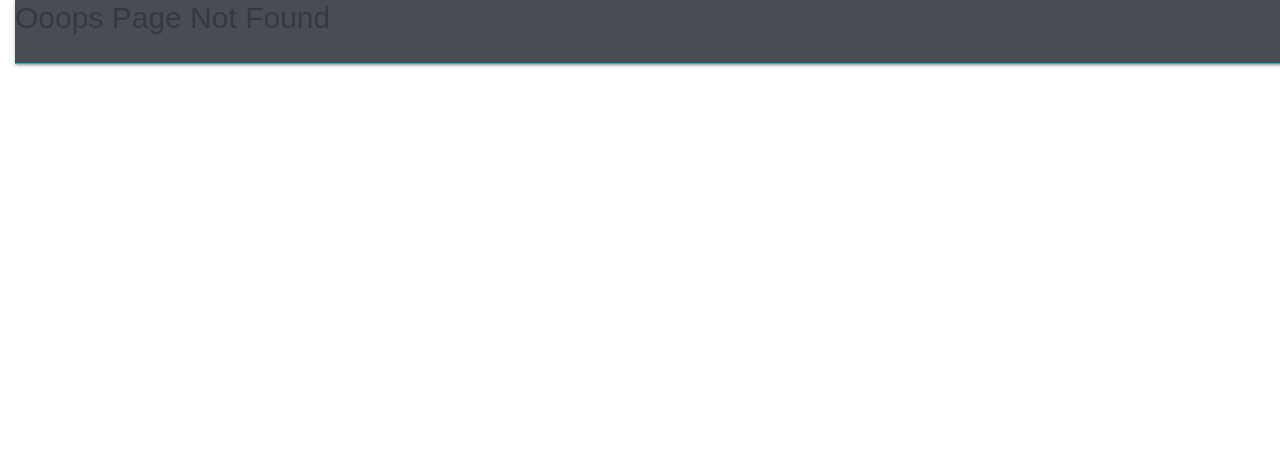
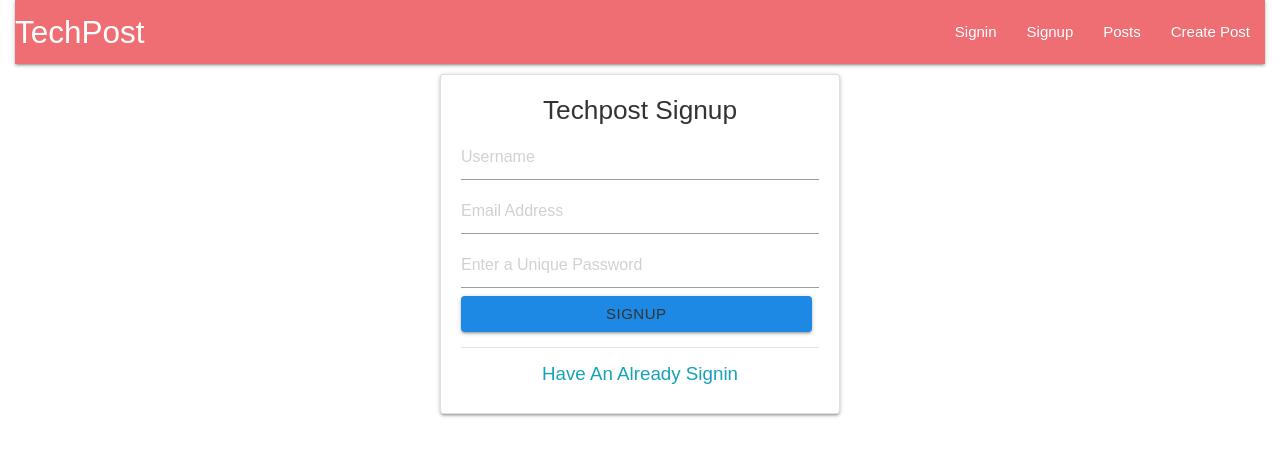
Before and after one commit to mubarak23/techposts, a React app: page /signup in a window 1280 px wide. Before the commit this address had no page. Shown: the top 456 px of the page. Built offline with nearby package versions, Linux system fonts and the light colour scheme; what redux-immutable-state-invariant would draw is missing.

Commit message:
work on link with route

```diff
--- a/package.json
+++ b/package.json
@@ -16,7 +16,7 @@
     "react-dom": "16.8.4",
     "react-moment": "^0.9.2",
     "react-redux": "6.0.1",
-    "react-router-dom": "5.0.0",
+    "react-router-dom": "^5.1.2",
     "react-toastify": "4.5.2",
     "redux": "4.0.1",
     "redux-thunk": "2.3.0",
--- a/src/components/App.css
+++ b/src/components/App.css
@@ -11,6 +11,16 @@
   box-sizing: border-box;
   margin: 0;
   padding: 0;
+}
+
+.mycard {
+  margin-top: 30px;
+}
+.auth-card {
+  padding: 20px;
+  text-align: center;
+  max-width: 400px;
+  margin: 10px auto;
 }
 
 body {
--- a/src/components/App.js
+++ b/src/components/App.js
@@ -9,6 +9,8 @@ import Posts from './post/Posts';
 import PostDetail from './post/PostDetail';
 import MainOne from './courses/Posts';
 import ManagePost from './post/MangePosts';
+import Signup from './Auth/Signup';
+import Signin from './Auth/Signin';
 import './App.css';
 function App() {
   return (
@@ -17,6 +19,8 @@ function App() {
       <Switch>
         <Route exact path='/' component={Home} />
         <Route path='/about' component={AboutPage} />
+        <Route path='/signup' component={Signup} />
+        <Route path='/signin' component={Signin} />
         <Route path='/posts' component={Posts} />
         <Route path='/mainone' component={MainOne} />
         <Route path='/manage' component={ManagePost} />
--- a/src/components/Auth/Signin.js
+++ b/src/components/Auth/Signin.js
@@ -10,11 +10,22 @@ const Signin = () => {
   return (
     <div className='my-card'>
       <div className='card auth-card'>
-        <h3>Techpost Signup</h3>
+        <h3>Techpost Signin</h3>
         <input type='text' placeholder='Username' />
         <input type='password' placeholder='Enter Your Password' />
-        <button className='btn waves-effect waves-light #64b5f6 blue darken-1' />
+        <button
+          className='btn waves-effect
+         waves-light #64b5f6 blue darken-1'
+        >
+          Signin
+        </button>
+        <hr />
+        <h5>
+          <Link to='/signup'>Dont Have An Account SignUp</Link>
+        </h5>
       </div>
     </div>
   );
 };
+
+export default Signin;
--- a/src/components/Auth/Signup.js
+++ b/src/components/Auth/Signup.js
@@ -4,9 +4,9 @@ import './../App.css';
 
 const Signup = () => {
   const history = useHistory();
-  const [username, SetUsername] = useState();
-  const [email, Setemail] = useState();
-  const [password, SetPassword] = useState();
+  const [username, SetUsername] = useState('');
+  const [email, Setemail] = useState('');
+  const [password, SetPassword] = useState('');
 
   return (
     <div className='my-card'>
@@ -15,8 +15,19 @@ const Signup = () => {
         <input type='text' placeholder='Username' />
         <input type='text' placeholder='Email Address' />
         <input type='password' placeholder='Enter a Unique Password' />
-        <button className='btn waves-effect waves-light #64b5f6 blue darken-1' />
+        <button
+          className='btn waves-effect
+          waves-light #64b5f6 blue darken-1'
+        >
+          Signup
+        </button>
+        <hr />
+        <h5>
+          <Link to='/signin'>Have An Already Signin</Link>
+        </h5>
       </div>
     </div>
   );
 };
+
+export default Signup;
--- a/src/components/common/Header.js
+++ b/src/components/common/Header.js
@@ -1,32 +1,28 @@
 import React, { Fragment } from 'react';
 import { Link } from 'react-router-dom';
+
 const Header = () => {
-  const Links = (
-    <ul>
+  return (
+    <nav>
+      <div className='nav-wrapper'>
+        <Link to='/' className='brand-logo left'>
+          TechPost
+        </Link>
+        <ul id='nav-mobile' className='right'>
           <li>
-        <Link to='/dashboard'>Dashboard</Link>
+            <Link to='/signin'>Signin</Link>
+          </li>
+          <li>
+            <Link to='/signup'>Signup</Link>
           </li>
           <li>
             <Link to='/posts'>Posts</Link>
           </li>
-
           <li>
-        <Link to='/register'>Register</Link>
-      </li>
-      <li>
-        <Link to='/login'>Login</Link>
+            <Link to='/createpost'>Create Post</Link>
           </li>
         </ul>
-  );
-
-  return (
-    <nav className='navbar bg-dark'>
-      <h1>
-        <Link to='/'>
-          <i className='fas fa-code' /> TechPost
-        </Link>
-      </h1>
-      {<Fragment> {Links}</Fragment>}
+      </div>
     </nav>
   );
 };
--- a/src/index.html
+++ b/src/index.html
@@ -2,9 +2,19 @@
 <html lang="en">
   <head>
     <meta charset="utf-8" />
-    <link href="https://fonts.googleapis.com/icon?family=Material+Icons" rel="stylesheet">
-      <link rel="stylesheet" href="https://cdnjs.cloudflare.com/ajax/libs/materialize/1.0.0/css/materialize.min.css">
-      <link href="https://fonts.googleapis.com/icon?family=Material+Icons" rel="stylesheet">
+    <link
+      href="https://fonts.googleapis.com/icon?family=Material+Icons"
+      rel="stylesheet"
+    />
+    <link
+      rel="stylesheet"
+      href="https://cdnjs.cloudflare.com/ajax/libs/materialize/1.0.0/css/materialize.min.css"
+    />
+
+    <link
+      href="https://fonts.googleapis.com/icon?family=Material+Icons"
+      rel="stylesheet"
+    />
     <title>TechPosts</title>
   </head>
 
```
Also changed, not shown: 1 other file (tests, documents, lock files or other folders). Lines whose indentation alone changed are shown as unchanged.
